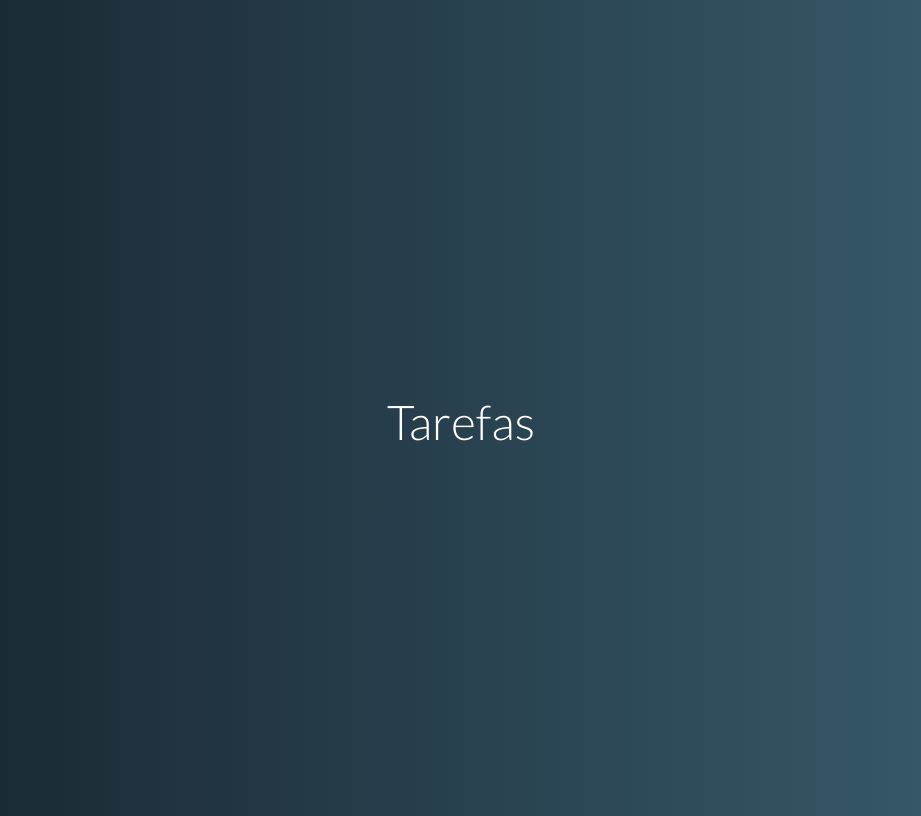
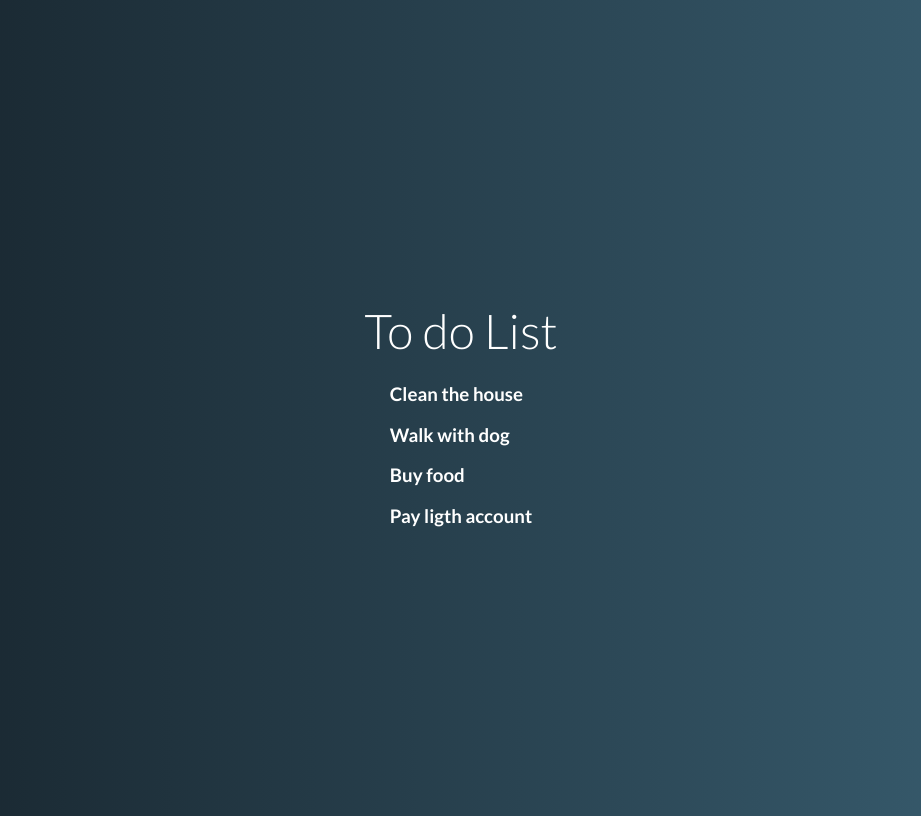
Before and after one commit to rafaeldtx/vue-todo-list, a Vue app: page / in a window 1280 px wide. Shown: the whole page, without its empty margins (179-1100 px from the left). Built offline with nearby package versions, Linux system fonts and the light colour scheme.

Commit message:
(TaskGrid) Created and imported at App.vue

```diff
--- a/src/App.vue
+++ b/src/App.vue
@@ -1,12 +1,14 @@
 <template>
 	<div id="app">
-		<h1>Tarefas</h1>
+		<h1>To do List</h1>
+        <task-grid />
 	</div>
 </template>
 
 <script>
+import TaskGrid from './components/TaskGrid'
 export default {
-
+    components: { TaskGrid }
 }
 </script>
 
--- /dev/null
+++ b/src/components/TaskGrid.vue
@@ -0,0 +1,24 @@
+<template>
+    <div>
+        <h3 v-for="task in tasks" :key="task">{{ task.name }}</h3>
+    </div>
+</template>
+
+<script>
+export default {
+    data() {
+        return {
+            tasks:[
+                { name: 'Clean the house', done: false },
+                { name: 'Walk with dog', done: false },
+                { name: 'Buy food', done: false },
+                { name: 'Pay ligth account', done: false }
+            ]
+        }
+    }
+}
+</script>
+
+<style scoped>
+
+</style>
```
